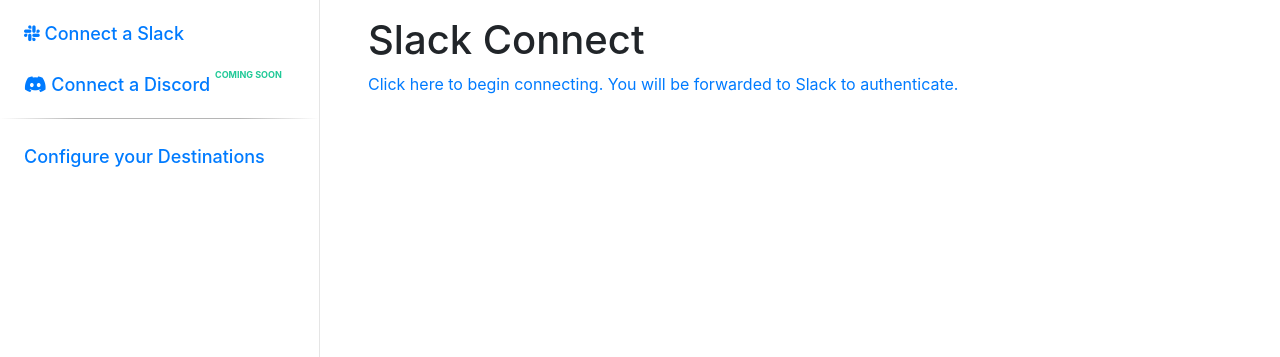
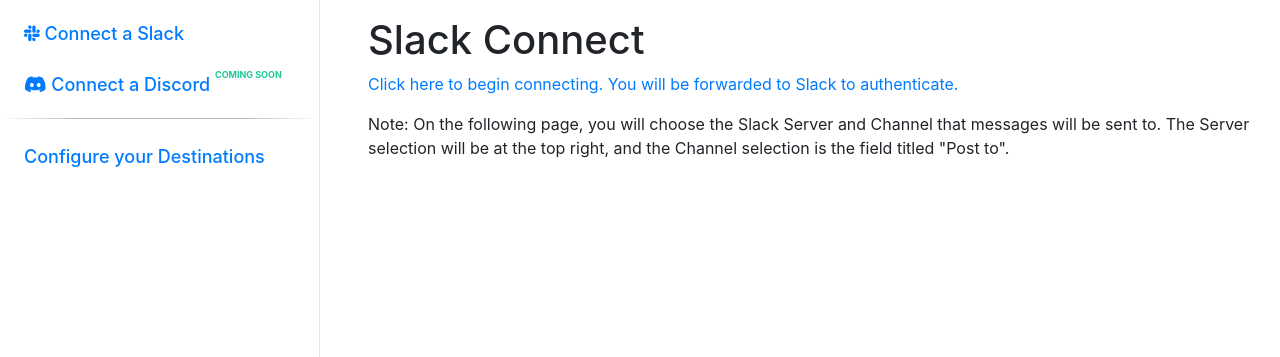
Before and after one commit to dcollinsn/judge-announcements, a Django app: page /slack/ in a window 1280 px wide. Shown: the part 64-421 px from the top of the page. Run offline with Django 3.2, Linux system fonts and the light colour scheme; the visitor is signed in with stand-in values (Sample User, id 1); style sheets or scripts are compiled from the project's sources; some libraries are stand-ins or nearby versions.

Commit message:
Add help text to slack connect page

```diff
--- a/templates/announcements/slack_connect.html
+++ b/templates/announcements/slack_connect.html
@@ -2,7 +2,8 @@
 {% block title %}Slack Connect{% endblock %}
 {% block content_title %}Slack Connect{% endblock %}
 {% block content %}
-  <a href="https://slack.com/oauth/authorize?client_id={{ client_id }}&scope=incoming-webhook&redirect_uri={{ redirect_uri }}&state={{ state }}">
+  <p><a href="https://slack.com/oauth/authorize?client_id={{ client_id }}&scope=incoming-webhook&redirect_uri={{ redirect_uri }}&state={{ state }}">
     Click here to begin connecting. You will be forwarded to Slack to authenticate.
-  </a>
+  </a></p>
+  <p>Note: On the following page, you will choose the Slack Server and Channel that messages will be sent to. The Server selection will be at the top right, and the Channel selection is the field titled "Post to".</p>
 {% endblock %}
```
